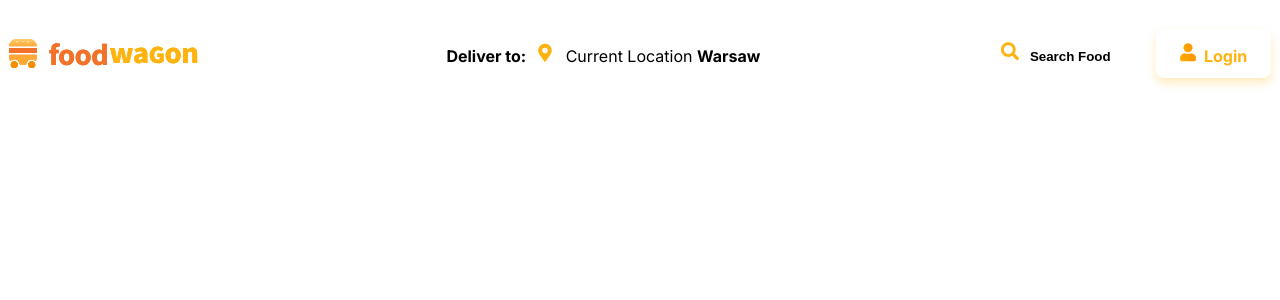
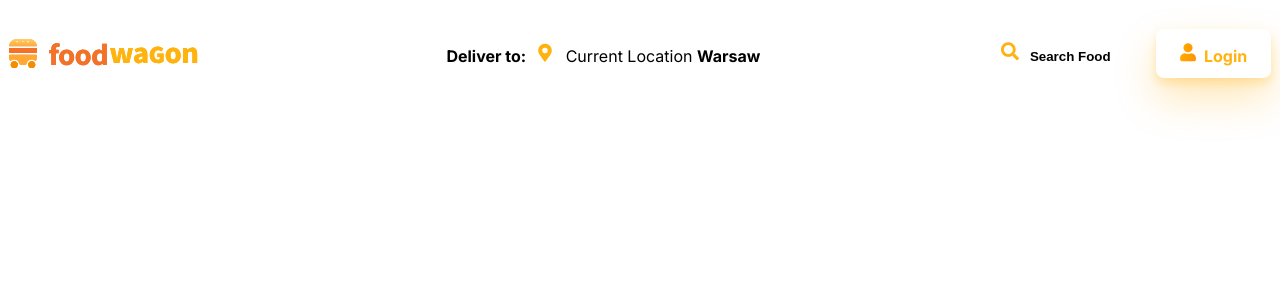
Before and after one commit to WebsterManyanga/MomsSpaghetti, a React (Create React App) app in the folder my-app/: page / in a window 1280 px wide. In both pictures the pointer is over the link "Login". Shown: the top 300 px of the page. Built offline with nearby package versions, Linux system fonts and the light colour scheme.

Commit message:
Searchbar and login adjustments

```diff
--- a/my-app/src/components/SearchBar/SearchBar.tsx
+++ b/my-app/src/components/SearchBar/SearchBar.tsx
@@ -1,7 +1,10 @@
 import React from 'react';
+interface State {
+  placeholder: string
+}
 
-export class SearchBar extends React.Component {
-  constructor(props) {
+export class SearchBar extends React.Component<{}, State> {
+  constructor(props: {}) {
     super(props);
     this.state = {
       placeholder: 'Search Food'
@@ -16,6 +19,7 @@ export class SearchBar extends React.Component {
         placeholder={this.state.placeholder}
         className="searchBar__input"
         onFocus={() => this.setState({placeholder: ''})}
+        onBlur={() => this.setState({placeholder: 'Search Food'})}
       />
     </div>
 
--- a/my-app/src/components/TopNav/TopNav.css
+++ b/my-app/src/components/TopNav/TopNav.css
@@ -24,6 +24,10 @@
   padding: 14px 24px;
   box-shadow: 0px 5px 10px rgba(255, 174, 0, 0.26);
   border-radius: 8px;
+}
+
+.top-nav__login:hover {
+  box-shadow: 0px 5px 10px rgba(255, 174, 0, 0.26), 0px 20px 40px rgba(255, 174, 0, 0.29);
 }
 
 .top-nav__login::before {
```
